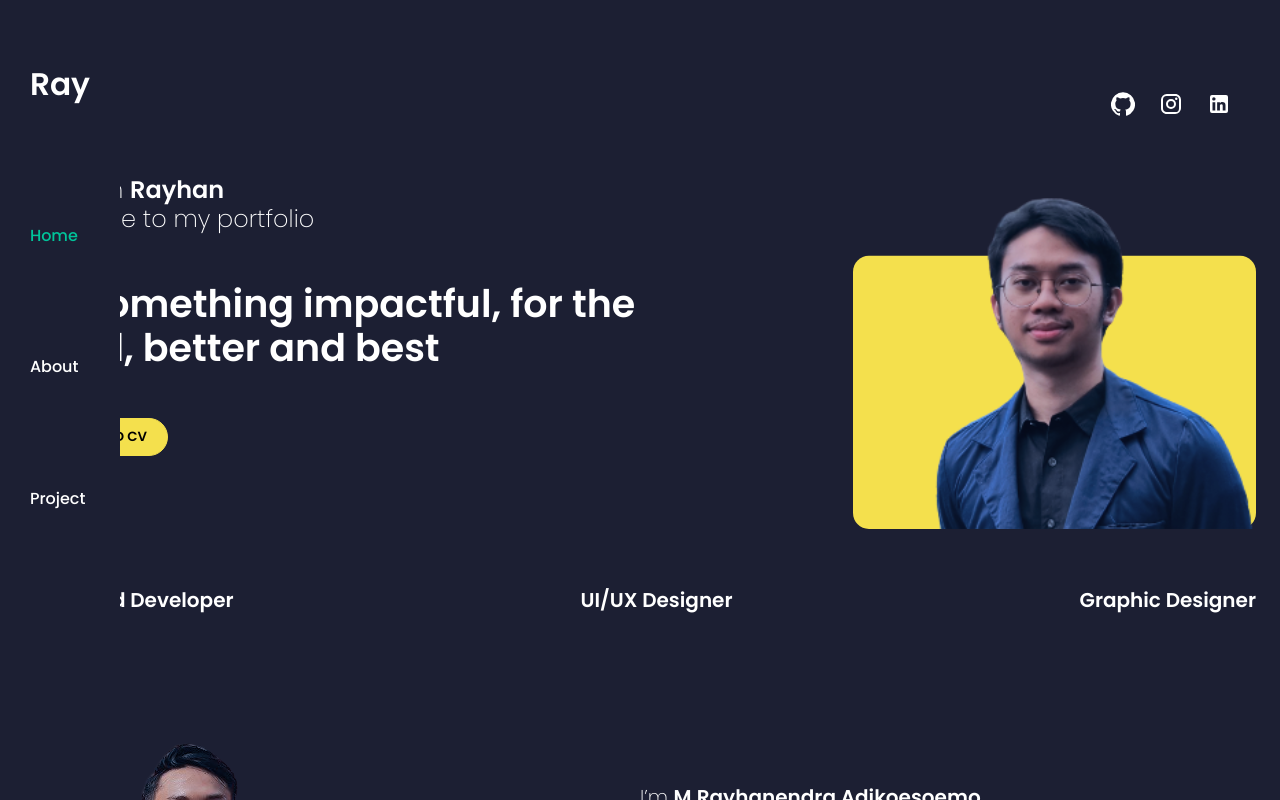
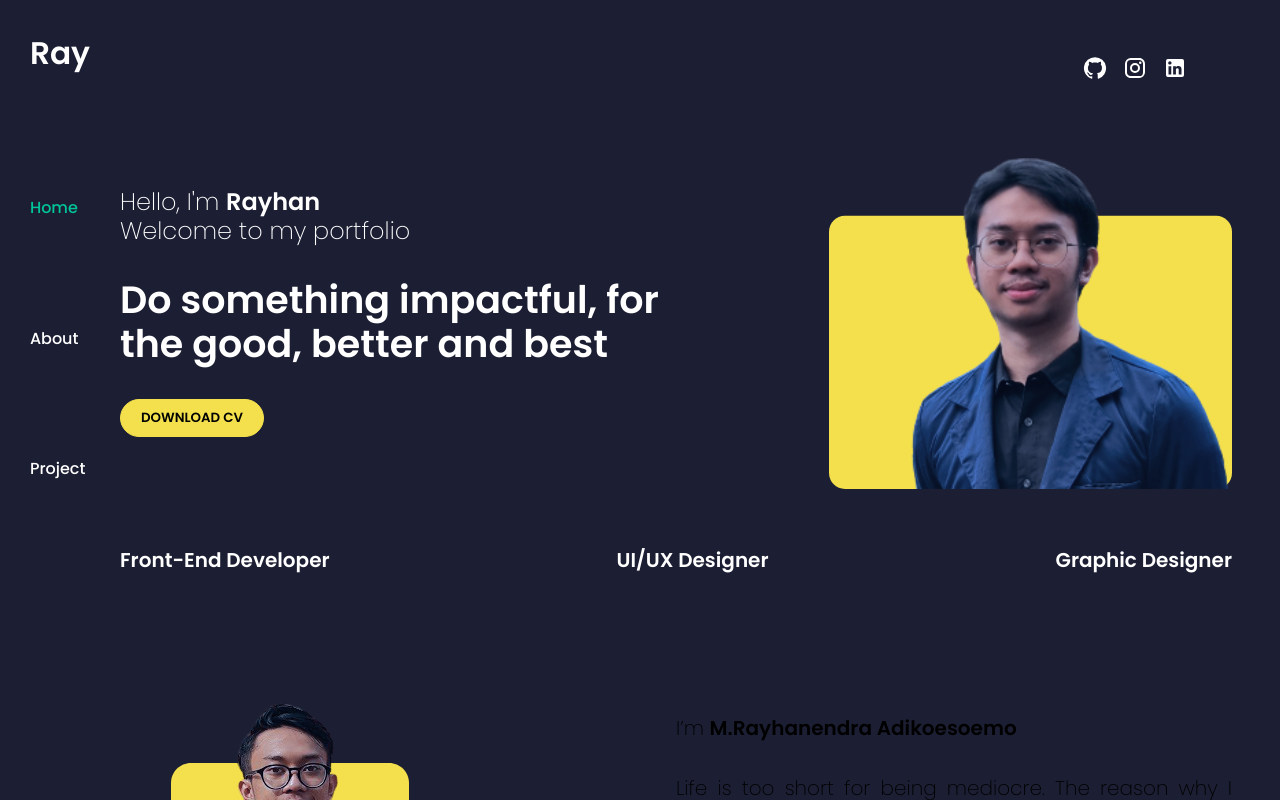
Before and after one commit to rayhanendra/myPortfolio-V1, a React (Create React App) app: page / in a window 1280 px wide. Shown: the top 800 px of the page. Built offline with nearby package versions, Linux system fonts and the light colour scheme.

Commit message:
migrate mui to v5 & fix home section

```diff
--- a/src/App.js
+++ b/src/App.js
@@ -1,30 +1,29 @@
 import React from "react";
 import "./App.css";
-// import Navbar from "components/Navbar";
-import { Box, CssBaseline, ThemeProvider } from "@material-ui/core";
+import { ThemeProvider } from "@mui/material/styles";
 import theme from "containers/styles/theme";
 import Home from "containers/Home/Home";
 import About from "containers/About/About";
 import Project from "containers/Project/Project";
 import Navbar from "components/Navbar";
+import { Container } from "@mui/material";
 
 function App() {
   return (
     <>
       <ThemeProvider theme={theme}>
-        <CssBaseline />
         <Navbar />
-        <Box
+        <Container
           maxWidth="xl"
-          style={{
-            // paddingLeft: theme.spacing(22),
+          sx={{
+            paddingLeft: { lg: 12 },
             backgroundColor: "#1C1F33",
           }}
         >
           <Home />
           <About />
           <Project />
-        </Box>
+        </Container>
       </ThemeProvider>
     </>
   );
--- a/src/components/Dialog/DialogBase.js
+++ b/src/components/Dialog/DialogBase.js
@@ -8,9 +8,9 @@ import {
   Slide,
   Typography,
   useMediaQuery,
-} from "@material-ui/core";
-import { Close, GitHub } from "@material-ui/icons";
-import { makeStyles } from "@material-ui/core/styles";
+} from "@mui/material";
+import { Close, GitHub } from "@mui/icons-material";
+import { makeStyles } from "@mui/styles";
 import theme from "containers/styles/theme";
 import { useTypeFilter } from "hooks/useProjectHooks";
 
--- a/src/components/Dialog/DialogProject.js
+++ b/src/components/Dialog/DialogProject.js
@@ -1,4 +1,4 @@
-import { Box, Grid, Typography, useMediaQuery } from "@material-ui/core";
+import { Box, Grid, Typography, useMediaQuery } from "@mui/material";
 import DialogBase from "components/Dialog/DialogBase";
 import theme from "containers/styles/theme";
 import { useDataProject } from "hooks/useProjectHooks";
--- a/src/components/tabs/pillTabs.js
+++ b/src/components/tabs/pillTabs.js
@@ -1,4 +1,4 @@
-import { Theme } from "@material-ui/core";
+import { Theme } from "@mui/material";
 
 const tabsStyles = () => ({
   root: {
--- a/src/containers/Home/Home.js
+++ b/src/containers/Home/Home.js
@@ -1,21 +1,20 @@
 import React from "react";
 // import { Link, animateScroll as scroll } from "react-scroll";
 import { Button } from "../../Button";
-import {
-  Box,
-  Container,
-  Grid,
-  IconButton,
-  makeStyles,
-  Typography,
-} from "@material-ui/core";
+import { Box, Container, Grid, IconButton, Typography } from "@mui/material";
 import theme from "containers/styles/theme";
 import home from "assets/images/home.svg";
-import { GitHub, Instagram, LinkedIn } from "@material-ui/icons";
+import { GitHub, Instagram, LinkedIn } from "@mui/icons-material";
+import { makeStyles } from "@mui/styles";
 
 const useStyles = makeStyles(() => ({
   root: {
+    [theme.breakpoints.down("lg")]: {
       marginTop: theme.spacing(4),
+    },
+    [theme.breakpoints.only("xs")]: {
+      marginTop: 0,
+    },
     marginBottom: theme.spacing(12),
   },
   icons: {
@@ -30,7 +29,6 @@ const useStyles = makeStyles(() => ({
   },
   img: {
     height: "353px",
-    float: "right",
   },
   row: {
     display: "flex",
@@ -117,16 +115,28 @@ const Home = () => {
         <img src="img/icons/ig.svg" alt="instagram" />
         <img src="img/icons/in.svg" alt="instagram" /> */}
         </Box>
-        <Grid container>
-          <Grid item xs={12} md={6}>
-            <Typography variant="h2" className={classes.text}>
+        <Grid container alignItems="center">
+          <Grid
+            container
+            item
+            xs={12}
+            md={6}
+            justifyContent="space-between"
+            spacing={4}
+          >
+            <Grid item>
+              <Typography color="primary" variant="h2" className={classes.text}>
                 Hello, I'm <b>Rayhan</b>
                 <br />
                 Welcome to my portfolio
               </Typography>
-            <Typography variant="h1" className={classes.text}>
+            </Grid>
+            <Grid item>
+              <Typography color="primary" variant="h1" className={classes.text}>
                 Do something impactful, for the good, better and best
               </Typography>
+            </Grid>
+            <Grid item>
               <a
                 href="https://drive.google.com/file/d/19vO_5fF9Co7j9c1G5QmNBiXQO6YyWSMG/view?usp=sharing"
                 target="_blank"
@@ -135,17 +145,26 @@ const Home = () => {
                 <Button>download cv</Button>
               </a>
             </Grid>
+          </Grid>
 
-          <Grid item xs={12} md={6} style={{ alignItems: "end" }}>
+          <Grid item xs={12} md={6}>
+            <Box display="flex" alignItems="center" justifyContent="flex-end">
               <img className={classes.img} src={home} alt="main" />
+            </Box>
           </Grid>
         </Grid>
 
         <Box>
           <Box className={classes.titles}>
-            <Typography variant="h3">Front-End Developer</Typography>
-            <Typography variant="h3">UI/UX Designer</Typography>
-            <Typography variant="h3">Graphic Designer</Typography>
+            <Typography color="primary" variant="h3">
+              Front-End Developer
+            </Typography>
+            <Typography color="primary" variant="h3">
+              UI/UX Designer
+            </Typography>
+            <Typography color="primary" variant="h3">
+              Graphic Designer
+            </Typography>
           </Box>
           {/* <Box className={classes.arrowContainer}>
           <img className="polygon" src="img/icons/polygon.svg" alt="polygon" />
--- a/src/containers/Project/Project.js
+++ b/src/containers/Project/Project.js
@@ -1,7 +1,6 @@
 import {
   Box,
   Typography,
-  makeStyles,
   Paper,
   Tabs,
   Tab,
@@ -12,7 +11,8 @@ import {
   Container,
   CardHeader,
   useMediaQuery,
-} from "@material-ui/core";
+} from "@mui/material";
+import { makeStyles } from "@mui/styles";
 import DialogProject from "components/Dialog/DialogProject";
 import theme from "containers/styles/theme";
 import { ProjectWrapper } from "context/wrapper";
--- a/src/containers/styles/theme.js
+++ b/src/containers/styles/theme.js
@@ -2,10 +2,10 @@
  * theme for MUI
  * TODO: create a theme object as per designs
  */
-import { createMuiTheme } from "@material-ui/core";
+import { createTheme } from "@mui/material/styles";
 
 // Create a theme instance.
-const theme = createMuiTheme({
+const theme = createTheme({
   palette: {
     primary: {
       main: "#FFFFFF",
@@ -57,6 +57,16 @@ const theme = createMuiTheme({
       fontWeight: 600,
     },
   },
+
+  breakpoints: {
+    values: {
+      xs: 0,
+      sm: 600,
+      md: 900,
+      lg: 1200,
+      xl: 1536,
+    },
+  },
 });
 
 export default theme;
```
Also changed, not shown: package.json (+5 -2 lines), src/components/Navbar.js (+3 -8 lines), src/containers/About/About.js (+3 -9 lines), 1 other file (tests, documents, lock files or other folders). Lines whose indentation alone changed are shown as unchanged.
